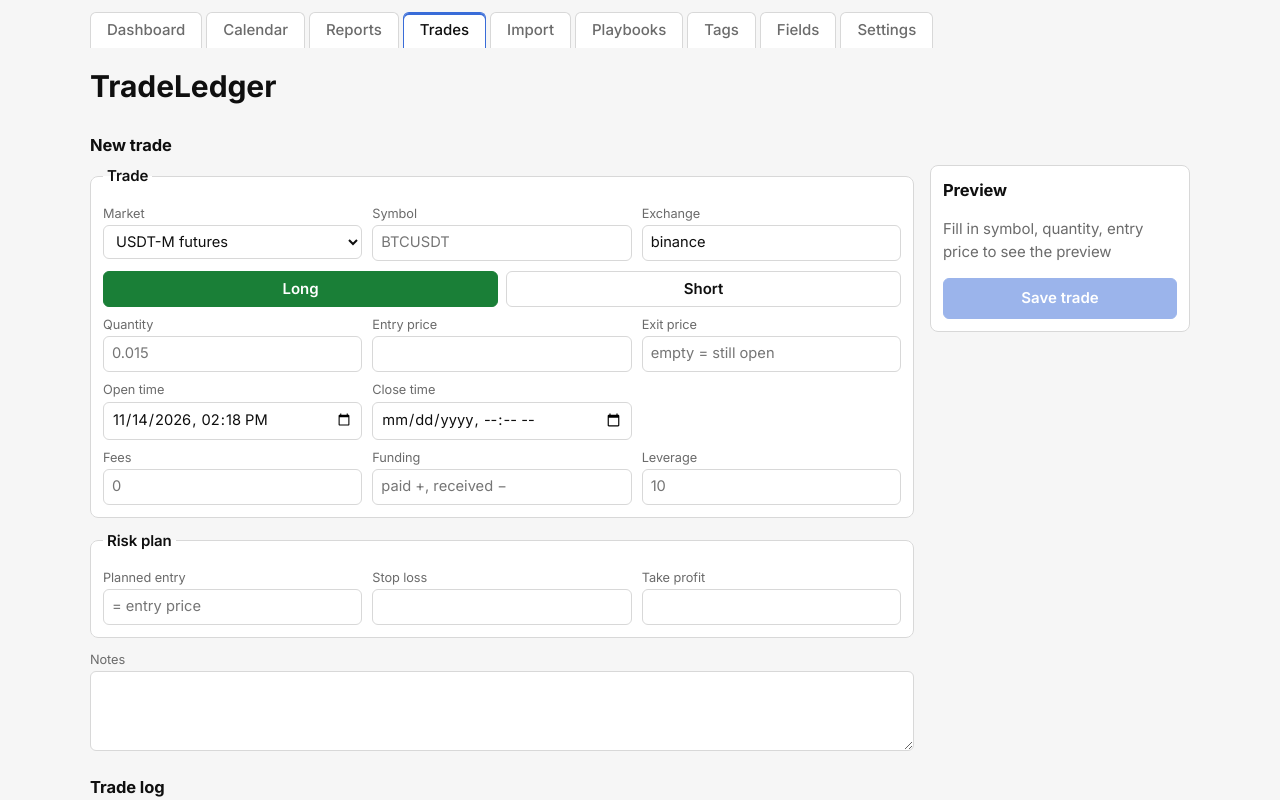
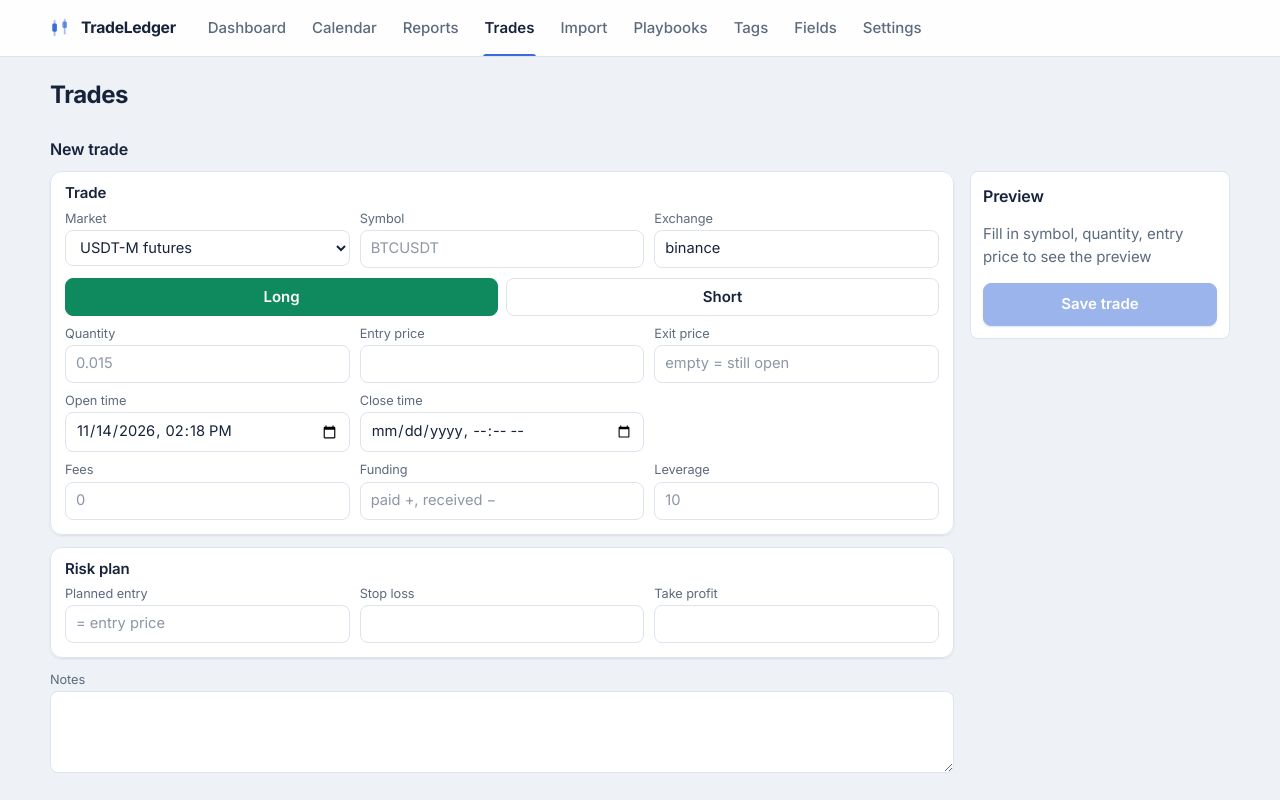
Before and after one commit to Dimuth-Wick/tradeledger, a React (Vite) app: page / in a window 1280 px wide. Both pictures are taken after a click on the button "Trades". Shown: the top 800 px of the page. Built offline with nearby package versions, Linux system fonts and the light colour scheme.

Commit message:
style(ui): new light theme, app bar and calmer panels

```diff
--- a/src/App.css
+++ b/src/App.css
@@ -1,13 +1,20 @@
 :root {
-  --bg: #f6f6f6;
+  /* Light: cool mist page, white panels, deep navy ink. */
+  --bg: #eef2f7;
   --surface: #ffffff;
-  --text: #0f0f0f;
-  --muted: #6b6b6b;
-  --border: #d8d8d8;
+  --surface-2: #f5f7fb;
+  --text: #16233a;
+  --muted: #5d6a7e;
+  --border: #dde4ee;
   --accent: #396cd8;
-  --pos: #1a7f37;
-  --neg: #cf222e;
+  --pos: #0f8a5f;
+  --neg: #d2414d;
   --warn: #9a6700;
+  /* Depth by hierarchy: panels lift a little, popups more, tiles none. */
+  --shadow-1:
+    0 1px 2px rgba(22, 35, 58, 0.06), 0 1px 3px rgba(22, 35, 58, 0.04);
+  --shadow-2: 0 10px 30px rgba(22, 35, 58, 0.14);
+  --radius: 12px;
   /* Text on accent-colored buttons; set from Rust with the accent. */
   --on-accent: #ffffff;
   --handle-filter: none;
@@ -30,28 +37,36 @@
    and Light wasn't picked. */
 @media (prefers-color-scheme: dark) {
   :root:not([data-theme="light"]) {
-    --bg: #1e1e1e;
-    --surface: #2a2a2a;
-    --text: #f0f0f0;
-    --muted: #a0a0a0;
-    --border: #444;
+    --bg: #17191d;
+    --surface: #22252b;
+    --surface-2: #1c1f24;
+    --text: #eef1f5;
+    --muted: #9aa3b0;
+    --border: #343944;
     --pos: #3fb950;
     --neg: #f85149;
     --warn: #d29922;
+    --shadow-1: 0 1px 2px rgba(0, 0, 0, 0.35);
+    --shadow-2: 0 12px 32px rgba(0, 0, 0, 0.5);
+    --shadow-1: 0 1px 2px rgba(0, 0, 0, 0.35);
+    --shadow-2: 0 12px 32px rgba(0, 0, 0, 0.5);
     --handle-filter: invert(1);
     color-scheme: dark;
   }
 }
 
 :root[data-theme="dark"] {
-  --bg: #1e1e1e;
-  --surface: #2a2a2a;
-  --text: #f0f0f0;
-  --muted: #a0a0a0;
-  --border: #444;
+  --bg: #17191d;
+  --surface: #22252b;
+  --surface-2: #1c1f24;
+  --text: #eef1f5;
+  --muted: #9aa3b0;
+  --border: #343944;
   --pos: #3fb950;
   --neg: #f85149;
   --warn: #d29922;
+  --shadow-1: 0 1px 2px rgba(0, 0, 0, 0.35);
+  --shadow-2: 0 12px 32px rgba(0, 0, 0, 0.5);
   --handle-filter: invert(1);
   color-scheme: dark;
 }
@@ -65,18 +80,33 @@ a {
 }
 
 .page {
-  max-width: 1100px;
+  max-width: 1180px;
   margin: 0 auto;
-  padding: 16px 24px 32px;
+  padding: 20px 24px 40px;
 }
 
 h1 {
   margin: 0 0 8px;
+  font-size: 1.6em;
+  font-weight: 650;
+  letter-spacing: -0.02em;
 }
 
 h2 {
-  font-size: 1.1em;
-  margin: 24px 0 8px;
+  font-size: 1.07em;
+  font-weight: 600;
+  letter-spacing: -0.01em;
+  margin: 24px 0 10px;
+}
+
+h3 {
+  font-weight: 600;
+}
+
+/* Visible keyboard focus everywhere. */
+:focus-visible {
+  outline: 2px solid var(--accent);
+  outline-offset: 2px;
 }
 
 /* --- Controls --- */
@@ -89,23 +119,41 @@ button {
   color: var(--text);
   background: var(--surface);
   border: 1px solid var(--border);
-  border-radius: 6px;
-  padding: 6px 8px;
+  border-radius: 8px;
+  padding: 7px 10px;
+  transition:
+    border-color 0.15s ease,
+    background-color 0.15s ease,
+    box-shadow 0.15s ease;
+}
+
+input:hover,
+select:hover,
+textarea:hover {
+  border-color: color-mix(in srgb, var(--muted) 45%, var(--border));
 }
 
 input:focus,
 select:focus,
 textarea:focus {
-  outline: 2px solid var(--accent);
-  outline-offset: -1px;
+  outline: none;
+  border-color: var(--accent);
+  box-shadow: 0 0 0 3px color-mix(in srgb, var(--accent) 22%, transparent);
+}
+
+input::placeholder,
+textarea::placeholder {
+  color: color-mix(in srgb, var(--muted) 70%, transparent);
 }
 
 button {
   cursor: pointer;
+  font-weight: 500;
 }
 
 button:hover:not(:disabled) {
-  border-color: var(--accent);
+  background: var(--surface-2);
+  border-color: color-mix(in srgb, var(--muted) 45%, var(--border));
 }
 
 button:disabled {
@@ -119,7 +167,13 @@ button.primary {
   color: var(--on-accent);
   font-weight: 600;
   width: 100%;
-  padding: 8px;
+  padding: 9px 14px;
+  box-shadow: 0 1px 2px color-mix(in srgb, var(--accent) 35%, transparent);
+}
+
+button.primary:hover:not(:disabled) {
+  background: color-mix(in srgb, var(--accent) 88%, black);
+  border-color: color-mix(in srgb, var(--accent) 88%, black);
 }
 
 button.danger {
@@ -136,17 +190,31 @@ button.danger {
   align-items: start;
 }
 
+@media (max-width: 860px) {
+  .trade-form {
+    grid-template-columns: 1fr;
+  }
+}
+
 fieldset {
   border: 1px solid var(--border);
-  border-radius: 8px;
-  padding: 8px 12px 12px;
+  border-radius: var(--radius);
+  padding: 10px 14px 14px;
   margin: 0 0 12px;
   background: var(--surface);
+  box-shadow: var(--shadow-1);
 }
 
 legend {
+  float: left; /* takes the legend out of the border line */
+  width: 100%;
+  padding: 0;
+  margin: 0 0 4px;
   font-weight: 600;
-  padding: 0 4px;
+}
+
+legend + * {
+  clear: both;
 }
 
 .row {
@@ -232,23 +300,36 @@ label textarea {
 
 .trade-list {
   width: 100%;
-  border-collapse: collapse;
+  border-collapse: separate; /* lets the rounded corners show */
+  border-spacing: 0;
   background: var(--surface);
   border: 1px solid var(--border);
-  border-radius: 8px;
+  border-radius: var(--radius);
+  box-shadow: var(--shadow-1);
+  overflow: hidden;
 }
 
 .trade-list th,
 .trade-list td {
-  padding: 6px 10px;
+  padding: 9px 12px;
   border-bottom: 1px solid var(--border);
   text-align: left;
 }
 
-.trade-list th {
-  font-size: 0.85em;
-  color: var(--muted);
-  font-weight: 500;
+.trade-list tbody tr:last-child > *,
+.trade-list tfoot tr:last-child > * {
+  border-bottom: none;
+}
+
+.trade-list thead th {
+  background: var(--surface-2);
+  font-size: 0.82em;
+  color: var(--muted);
+  font-weight: 600;
+}
+
+.trade-list tbody tr:hover > * {
+  background: color-mix(in srgb, var(--accent) 5%, var(--surface));
 }
 
 .trade-list .num {
@@ -530,8 +611,9 @@ button.thumb img {
 .stats > div {
   background: var(--surface);
   border: 1px solid var(--border);
-  border-radius: 8px;
-  padding: 8px 10px;
+  border-radius: 10px;
+  padding: 10px 12px;
+  box-shadow: var(--shadow-1);
 }
 
 .stats dt {
@@ -660,31 +742,118 @@ button.link {
   margin-top: 4px;
 }
 
-/* --- Tabs --- */
+/* --- App bar --- */
+
+/* White bar across the top: logo + name, page tabs, theme toggle. */
+.appbar {
+  position: sticky;
+  top: 0;
+  z-index: 20;
+  background: color-mix(in srgb, var(--surface) 92%, transparent);
+  backdrop-filter: saturate(1.4) blur(10px);
+  border-bottom: 1px solid var(--border);
+}
+
+.appbar-inner {
+  display: flex;
+  align-items: center;
+  gap: 20px;
+  max-width: 1180px;
+  margin: 0 auto;
+  padding: 0 24px;
+  min-height: 56px;
+}
+
+.brand {
+  display: flex;
+  align-items: center;
+  gap: 9px;
+  font-weight: 700;
+  font-size: 1.05em;
+  letter-spacing: -0.02em;
+  color: var(--text);
+}
+
+.brand svg {
+  flex: none;
+  color: var(--accent);
+}
+
+@media (max-width: 900px) {
+  .brand-name {
+    display: none; /* the logo alone on narrow windows */
+  }
+
+  .appbar-inner {
+    gap: 12px;
+    padding: 0 16px;
+  }
+}
 
 .tabs {
   display: flex;
-  flex-wrap: wrap; /* narrow window: tabs wrap instead of pushing the page sideways */
-  align-items: flex-end;
-  gap: 4px;
-  max-width: 1100px;
-  margin: 0 auto;
-  padding: 12px 24px 0;
+  flex: 1;
+  min-width: 0;
+  align-self: stretch;
+  gap: 2px;
+  overflow-x: auto; /* narrow window: tabs scroll inside the bar */
+  scrollbar-width: none;
+}
+
+.tabs::-webkit-scrollbar {
+  display: none;
 }
 
 .tabs button {
-  border-radius: 6px 6px 0 0;
-  border-bottom: none;
-  padding: 6px 16px;
+  position: relative;
+  border: none;
+  border-radius: 8px;
+  background: transparent;
+  flex: none;
+  padding: 0 12px;
+  min-height: 56px;
   font-weight: 500;
   color: var(--muted);
+  white-space: nowrap;
+}
+
+.tabs button:hover:not(:disabled) {
+  background: transparent;
+  color: var(--text);
+}
+
+/* Accent bar under the open page, sitting on the bar's bottom edge. */
+.tabs button::after {
+  content: "";
+  position: absolute;
+  left: 10px;
+  right: 10px;
+  bottom: -1px;
+  height: 3px;
+  border-radius: 3px 3px 0 0;
+  background: var(--accent);
+  transform: scaleX(0);
+  transition: transform 0.2s ease;
+}
+
+.tabs button.active {
+  color: var(--text);
+  font-weight: 600;
+}
+
+.tabs button.active::after {
+  transform: scaleX(1);
+}
+
+.tabs button:focus-visible {
+  outline-offset: -6px; /* keyboard focus ring stays inside the tab */
 }
 
 /* Sun/moon toggle at the right end of the tab bar. Both icons sit on top
    of each other; the one not in use is spun away and faded out. */
-.tabs button.theme-toggle {
+.appbar button.theme-toggle {
   position: relative;
-  margin-left: auto;
+  flex: none;
   align-self: center;
   width: 36px;
   height: 36px;
@@ -699,12 +868,13 @@ button.link {
     transform 0.15s ease;
 }
 
-.tabs button.theme-toggle:hover {
+.appbar button.theme-toggle:hover:not(:disabled) {
+  background: var(--surface-2);
   border-color: var(--accent);
   color: var(--accent);
 }
 
-.tabs button.theme-toggle:active {
+.appbar button.theme-toggle:active {
   transform: scale(0.92);
 }
 
@@ -750,20 +920,15 @@ html.theme-fade *::after {
   }
 }
 
-.tabs button.active {
-  color: var(--text);
-  border-color: var(--accent);
-  box-shadow: inset 0 2px 0 var(--accent);
-}
-
 /* --- Import page --- */
 
 .card {
   background: var(--surface);
   border: 1px solid var(--border);
-  border-radius: 8px;
-  padding: 12px 16px;
-  margin-top: 12px;
+  border-radius: var(--radius);
+  padding: 14px 18px;
+  margin-top: 14px;
+  box-shadow: var(--shadow-1);
 }
 
 .card h3 {
@@ -864,9 +1029,10 @@ html.theme-fade *::after {
 
 /* Tiles sit inside the widget card, so they use the page color. */
 .kpis > div {
-  background: var(--bg);
-  border-radius: 6px;
-  padding: 8px 10px;
+  background: var(--surface-2);
+  border: 1px solid color-mix(in srgb, var(--border) 60%, transparent);
+  border-radius: 10px;
+  padding: 10px 12px;
 }
 
 .kpis dt {
@@ -876,8 +1042,10 @@ html.theme-fade *::after {
 
 .kpis dd {
   margin: 2px 0 0;
-  font-size: 1.3em;
-  font-weight: 600;
+  font-size: 1.4em;
+  font-weight: 650;
+  letter-spacing: -0.02em;
+  font-variant-numeric: tabular-nums;
 }
 
 .kpis dd.kpi-detail {
@@ -897,7 +1065,8 @@ html.theme-fade *::after {
   margin-bottom: 8px;
   padding: 6px 10px;
   border: 1px dashed var(--accent);
-  border-radius: 8px;
+  border-radius: 10px;
+  background: color-mix(in srgb, var(--accent) 6%, var(--surface));
   font-size: 0.9em;
 }
 
@@ -918,10 +1087,11 @@ html.theme-fade *::after {
   flex-direction: column;
   background: var(--surface);
   border: 1px solid var(--border);
-  border-radius: 8px;
-  padding: 10px 12px;
+  border-radius: var(--radius);
+  padding: 14px 16px;
   min-width: 0;
   overflow: hidden;
+  box-shadow: var(--shadow-1);
 }
 
 .widget-head {
@@ -1036,10 +1206,10 @@ html.theme-fade *::after {
   background: var(--surface);
   color: var(--text);
   border: 1px solid var(--border);
-  border-radius: 6px;
-  padding: 6px 8px;
+  border-radius: 10px;
+  padding: 8px 10px;
   font-size: 0.85em;
-  box-shadow: 0 2px 8px rgba(0, 0, 0, 0.15);
+  box-shadow: var(--shadow-2);
 }
 
 /* --- Calendar --- */
@@ -1083,7 +1253,7 @@ html.theme-fade *::after {
   vertical-align: top;
   background: var(--surface);
   border: 1px solid var(--border);
-  border-radius: 6px;
+  border-radius: 10px;
   padding: 0;
 }
 
@@ -1204,16 +1374,17 @@ html.theme-fade *::after {
 
 .segmented {
   display: inline-flex;
+  gap: 2px;
+  padding: 3px;
+  background: var(--surface-2);
   border: 1px solid var(--border);
-  border-radius: 8px;
-  overflow: hidden;
+  border-radius: 10px;
 }
 
 .segmented button {
   border: 0;
-  border-radius: 0;
-  border-right: 1px solid var(--border);
-  background: var(--surface);
+  border-radius: 7px;
+  background: transparent;
   padding: 6px 14px;
 }
 
@@ -1221,10 +1392,13 @@ html.theme-fade *::after {
   border-right: 0;
 }
 
-.segmented button.active {
-  background: var(--accent);
-  color: var(--on-accent);
+/* Selected option: a raised white chip with an accent dot of text color. */
+.segmented button.active,
+.segmented button.active:hover:not(:disabled) {
+  background: var(--surface);
+  color: var(--accent);
   font-weight: 600;
+  box-shadow: var(--shadow-1);
 }
 
 .report-table th[scope="row"] {
--- a/src/App.tsx
+++ b/src/App.tsx
@@ -42,6 +42,12 @@ function Shell() {
 
   return (
     <>
+      <header className="appbar">
+        <div className="appbar-inner">
+          <div className="brand">
+            <BrandMark />
+            <span className="brand-name">TradeLedger</span>
+          </div>
           <nav className="tabs" aria-label="Pages">
             {(
               [
@@ -73,8 +79,10 @@ function Shell() {
                 {label}
               </button>
             ))}
+          </nav>
           <ThemeToggle />
-      </nav>
+        </div>
+      </header>
       {page === "dashboard" && <DashboardPage />}
       {page === "calendar" && (
         <CalendarPage
@@ -116,3 +124,39 @@ function Shell() {
 }
 
 export default App;
+
+/** Logo: two candlesticks, one up and one down, in the accent color. */
+function BrandMark() {
+  return (
+    <svg viewBox="0 0 24 24" width="22" height="22" aria-hidden="true">
+      <rect
+        x="4"
+        y="3"
+        width="2"
+        height="18"
+        rx="1"
+        fill="currentColor"
+        opacity="0.45"
+      />
+      <rect x="2.5" y="7" width="5" height="9" rx="1.5" fill="currentColor" />
+      <rect
+        x="15"
+        y="2"
+        width="2"
+        height="17"
+        rx="1"
+        fill="currentColor"
+        opacity="0.45"
+      />
+      <rect
+        x="13.5"
+        y="5"
+        width="5"
+        height="7"
+        rx="1.5"
+        fill="currentColor"
+        opacity="0.7"
+      />
+    </svg>
+  );
+}
--- a/src/pages/HomePage.tsx
+++ b/src/pages/HomePage.tsx
@@ -78,7 +78,7 @@ export default function HomePage({
   return (
     <main className="page">
       <header>
-        <h1>TradeLedger</h1>
+        <h1>Trades</h1>
       </header>
 
       <section>
```
Lines whose indentation alone changed are shown as unchanged.
